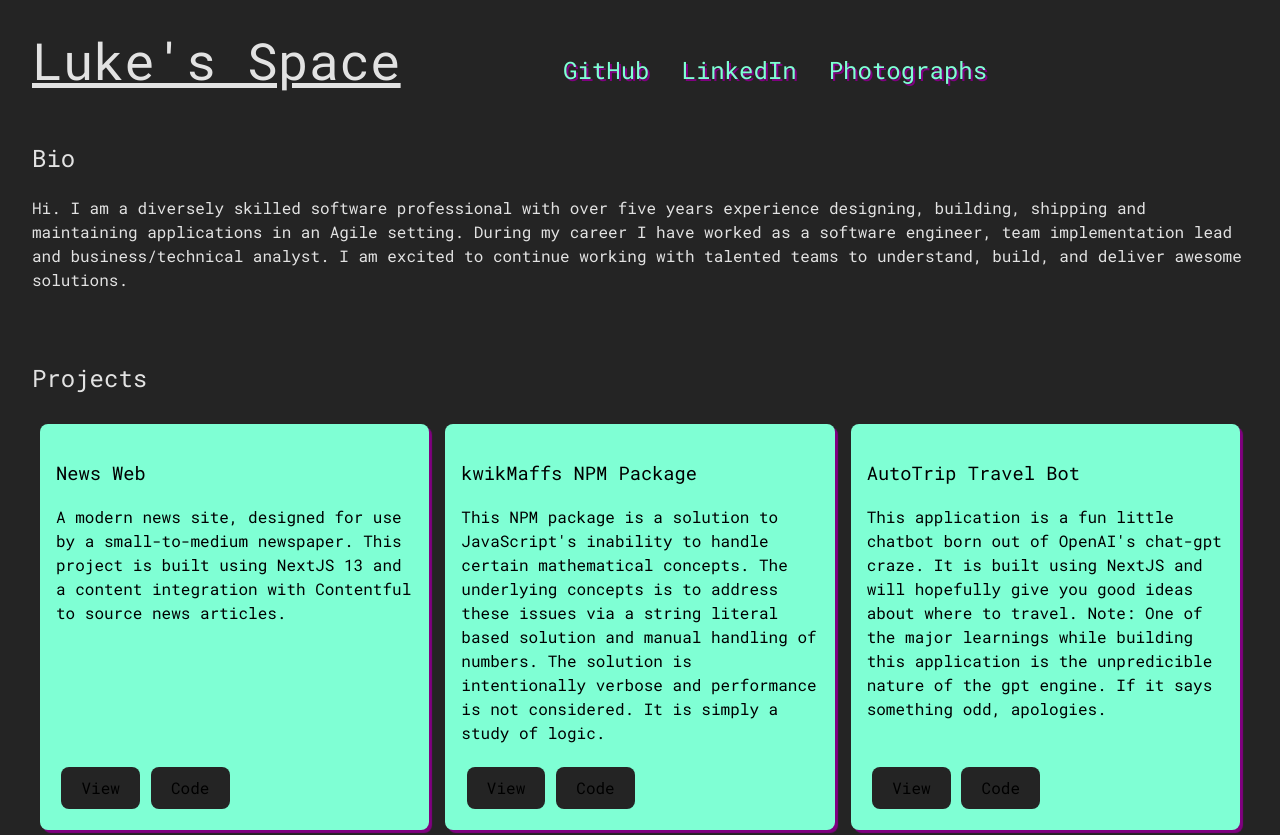
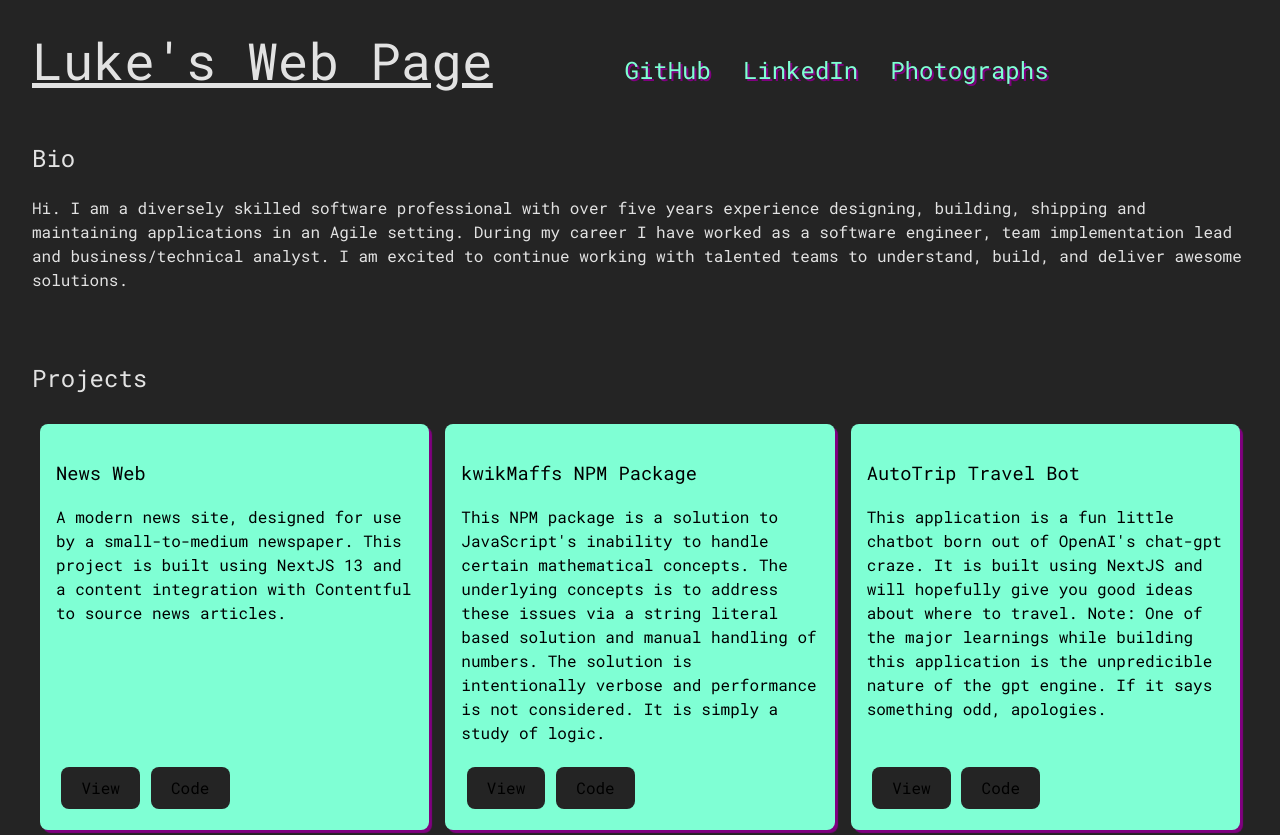
Before and after one commit to sslukess/sslukess, a React (Vite) app: page / in a window 1280 px wide. Shown: the top 835 px of the page. Built offline with nearby package versions, Linux system fonts and the light colour scheme.

Commit message:
Webshite heading is updated

```diff
--- a/src/components/top-bar/topBar.tsx
+++ b/src/components/top-bar/topBar.tsx
@@ -42,7 +42,7 @@ export const TopBar = () => {
 
     return (
         <header className={styles.topBar}>
-            <NameWrapper name="Luke's Space" />
+            <NameWrapper name="Luke's Web Page" />
             <nav className={styles.topLinks}>
                 {linkArray.map((link) => <TopLink link={link} />)}
             </nav>
```
